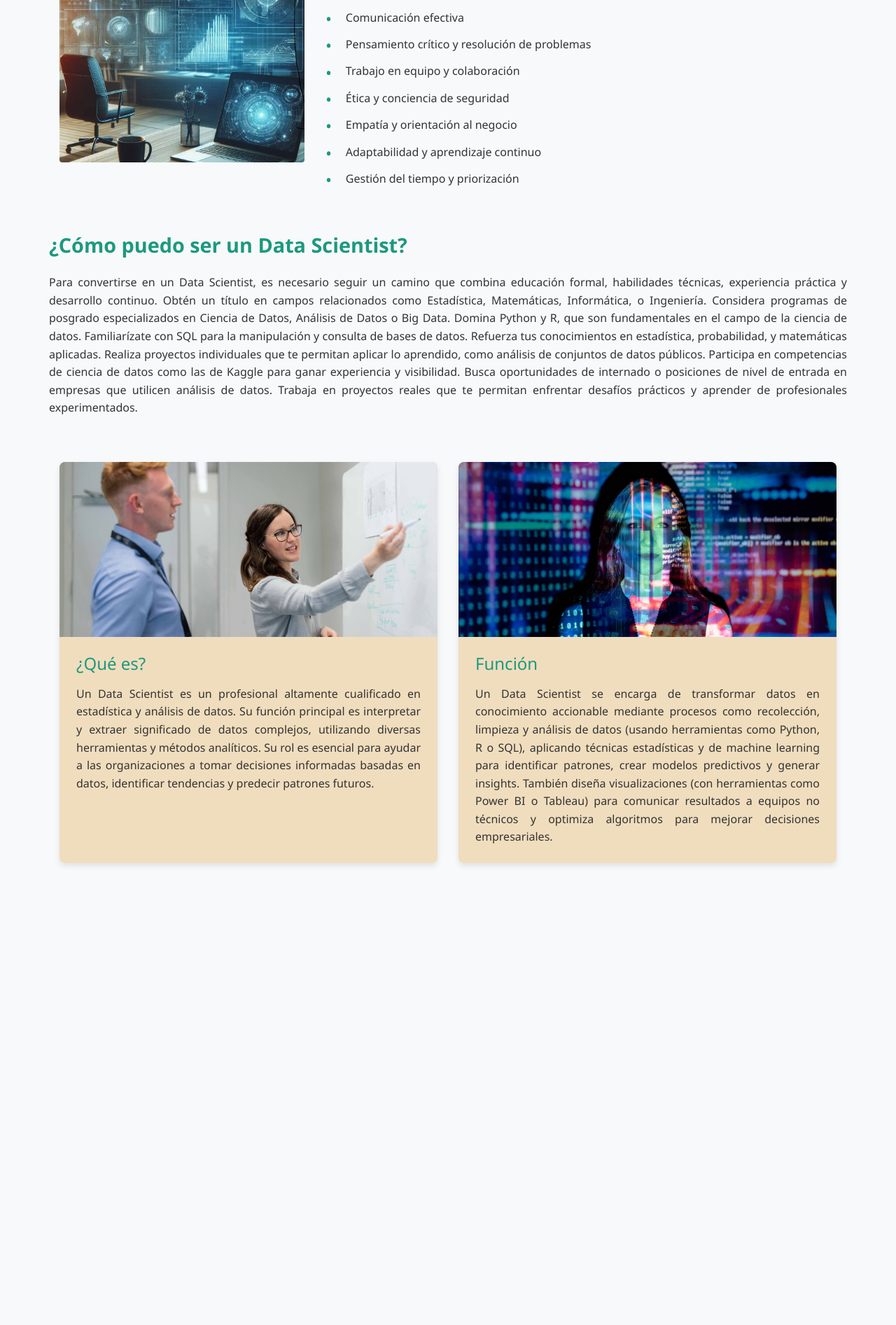
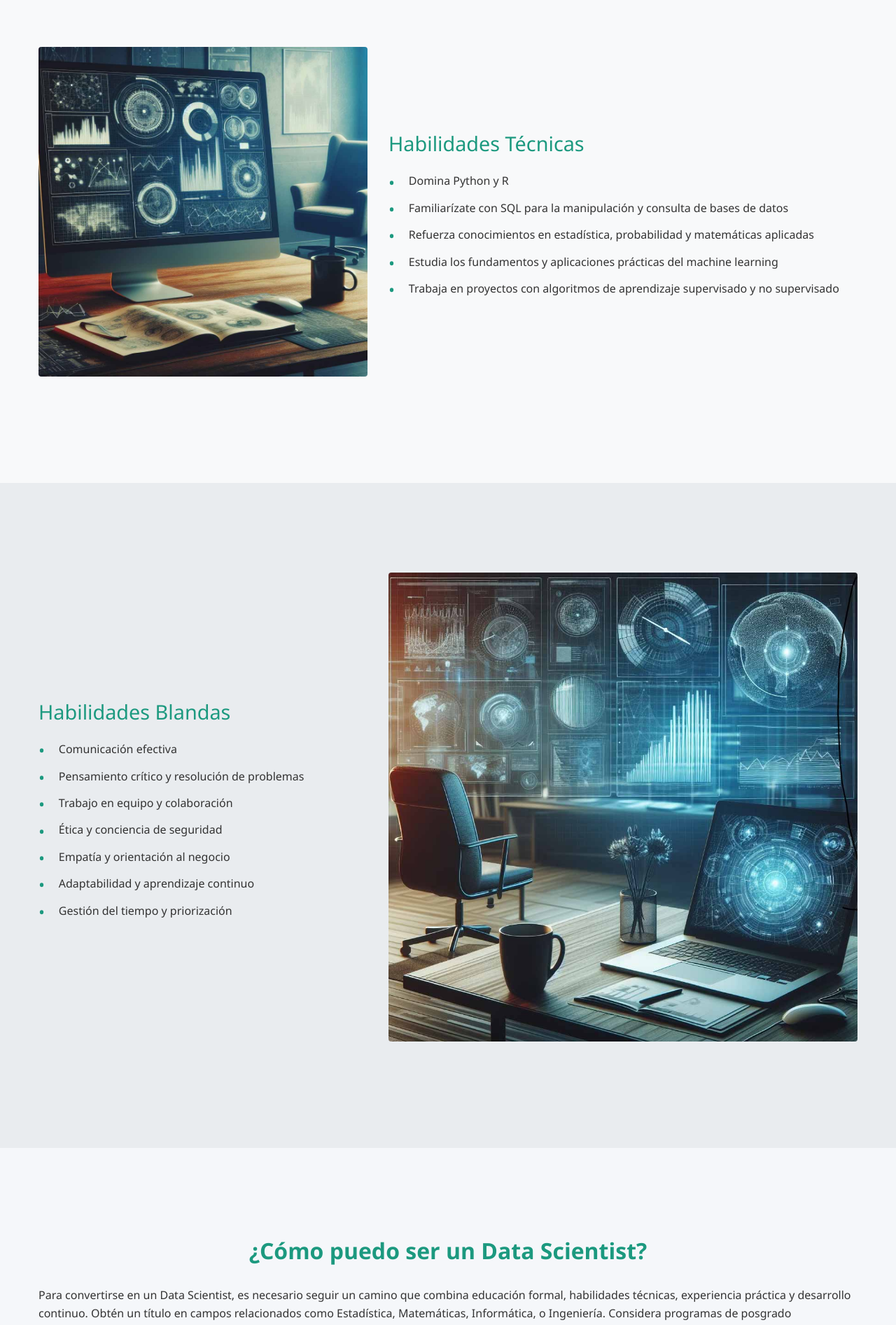
Before and after one commit to Hazielrayascalderon/examenbootsrap, a plain HTML site: page index.html in a window 1280 px wide. Shown: the part 907-2800 px from the top of the page at 70% size. Before the commit the page ends 2212 px from the top, so only its background shows below. Drawn offline with nearby package versions, Linux system fonts and the light colour scheme.

Commit message:
Update index.html

```diff
--- a/index.html
+++ b/index.html
@@ -5,32 +5,178 @@
     <meta name="viewport" content="width=device-width, initial-scale=1.0">
     <title>Data Scientist - Científico de Datos</title>
     <link rel="stylesheet" href="https://cdn.jsdelivr.net/npm/bootstrap@4.6.2/dist/css/bootstrap.min.css">
-    <link rel="stylesheet" href="css/Rayas.css">
+    <style>
+        body {
+            font-family: 'Segoe UI', Tahoma, Geneva, Verdana, sans-serif;
+            line-height: 1.6;
+            color: #333;
+            margin: 0;
+            padding: 0;
+            background-color: #f8f9fa;
+        }
+
+        .header-banner {
+            background-color: #851e25;
+            padding: 6rem 0;
+            text-align: center;
+            width: 100%;
+        }
+
+        .header-banner h1 {
+            font-weight: 700;
+            margin-bottom: 1rem;
+            color: white;
+            font-size: 3.5rem;
+        }
+
+        .header-banner h2 {
+            font-weight: 400;
+            color: white;
+            opacity: 0.9;
+            font-size: 2rem;
+        }
+
+        .content-section {
+            padding: 4rem 15px;
+            width: 100%;
+            max-width: 1200px;
+            margin: 0 auto;
+        }
+
+        .wide-section {
+            padding: 4rem 15px;
+            width: 100%;
+        }
+
+        .skill-title {
+            color: #1c997f;
+            font-size: 1.8rem;
+            margin-bottom: 1.5rem;
+        }
+
+        .skill-list {
+            list-style-type: none;
+            padding-left: 0;
+        }
+
+        .skill-list li {
+            position: relative;
+            padding-left: 1.8rem;
+            margin-bottom: 0.8rem;
+            line-height: 1.6;
+        }
+
+        .skill-list li:before {
+            content: "•";
+            color: #1c997f;
+            font-size: 1.5rem;
+            position: absolute;
+            left: 0;
+            top: -0.3rem;
+        }
+
+        .section-title {
+            color: #1c997f;
+            font-size: 2rem;
+            font-weight: 600;
+            margin-bottom: 2rem;
+            text-align: center;
+        }
+
+        .info-card {
+            background-color: #f0ddbd;
+            border-radius: 8px;
+            overflow: hidden;
+            box-shadow: 0 4px 8px rgba(0, 0, 0, 0.1);
+            height: 100%;
+            border: none;
+        }
+
+        .info-card .card-img-top {
+            width: 100%;
+            height: 250px;
+            object-fit: cover;
+            object-position: center;
+        }
+
+        .info-card .card-body {
+            padding: 2rem;
+        }
+
+        .info-card .card-title {
+            color: #1c997f;
+            font-size: 1.5rem;
+            margin-bottom: 1rem;
+        }
+
+        .img-fluid.rounded {
+            width: 100%;
+            height: 100%;
+            object-fit: cover;
+            object-position: center;
+            border-radius: 8px;
+        }
+
+        .bg-light-gray {
+            background-color: #f5f7fa;
+        }
+
+        .bg-dark-gray {
+            background-color: #e9ecef;
+        }
+
+        @media (max-width: 768px) {
+            .header-banner {
+                padding: 4rem 0;
+            }
+
+            .header-banner h1 {
+                font-size: 2.5rem;
+            }
+
+            .header-banner h2 {
+                font-size: 1.5rem;
+            }
+
+            .section-title {
+                font-size: 1.8rem;
+            }
+
+            .info-card {
+                margin-bottom: 2rem;
+            }
+        }
+    </style>
 </head>
 <body>
     <div class="container-fluid px-0">
+        <!-- Banner Principal -->
         <header class="header-banner">
-            <div class="container">
             <h1 class="display-4 text-white">Data Scientist</h1>
             <h2 class="text-white">Científico de datos</h2>
-            </div>
         </header>
 
-        <section class="container my-5">
+        <!-- Introducción -->
+        <section class="wide-section bg-light-gray">
+            <div class="content-section">
+                <h2 class="section-title">La Ciencia de Datos</h2>
                 <div class="row">
                     <div class="col-md-12">
-                    <p>La ciencia de datos es un campo interdisciplinario que combina estadística, programación y conocimiento del dominio para extraer insights valiosos de datos estructurados o no estructurados. Utiliza técnicas como machine learning, minería de datos y visualización para analizar patrones, predecir tendencias y mejorar la toma de decisiones.</p>
-                    <p>Aplicaciones comunes incluyen recomendaciones (ej. Netflix), detección de fraudes, análisis de mercado y automatización de procesos. Su ciclo incluye recolección, limpieza, modelado e interpretación de datos, requiriendo herramientas como Python, R, SQL y frameworks como TensorFlow o PyTorch. En esencia, transforma datos en conocimiento accionable.</p>
+                        <p class="lead">La ciencia de datos es un campo interdisciplinario que combina estadística, programación y conocimiento del dominio para extraer insights valiosos de datos estructurados o no estructurados.</p>
+                        <p>Utiliza técnicas como machine learning, minería de datos y visualización para analizar patrones, predecir tendencias y mejorar la toma de decisiones. Aplicaciones comunes incluyen recomendaciones (ej. Netflix), detección de fraudes, análisis de mercado y automatización de procesos. Su ciclo incluye recolección, limpieza, modelado e interpretación de datos, requiriendo herramientas como Python, R, SQL y frameworks como TensorFlow o PyTorch. En esencia, transforma datos en conocimiento accionable.</p>
+                    </div>
                 </div>
             </div>
         </section>
 
-        <section class="container my-5">
+        <!-- Habilidades Técnicas -->
+        <section class="wide-section">
+            <div class="content-section">
                 <div class="row align-items-center">
-                <div class="col-md-4 mb-4">
+                    <div class="col-lg-5 mb-4">
                         <img src="images/perfil14.jpg" class="img-fluid rounded" alt="Habilidades Técnicas">
                     </div>
-                <div class="col-md-8">
+                    <div class="col-lg-7">
                         <h3 class="skill-title">Habilidades Técnicas</h3>
                         <ul class="skill-list">
                             <li>Domina Python y R</li>
@@ -41,14 +187,17 @@
                         </ul>
                     </div>
                 </div>
+            </div>
         </section>
 
-        <section class="container my-5">
+        <!-- Habilidades Blandas -->
+        <section class="wide-section bg-dark-gray">
+            <div class="content-section">
                 <div class="row align-items-center">
-                <div class="col-md-4 mb-4">
+                    <div class="col-lg-7 order-lg-2 mb-4">
                         <img src="images/perfil12.jpg" class="img-fluid rounded" alt="Habilidades Blandas">
                     </div>
-                <div class="col-md-8">
+                    <div class="col-lg-5 order-lg-1">
                         <h3 class="skill-title">Habilidades Blandas</h3>
                         <ul class="skill-list">
                             <li>Comunicación efectiva</li>
@@ -61,21 +210,30 @@
                         </ul>
                     </div>
                 </div>
+            </div>
         </section>
 
-        <section class="container my-5 formation-section">
+        <!-- Formación -->
+        <section class="wide-section bg-light-gray">
+            <div class="content-section">
+                <h3 class="section-title">¿Cómo puedo ser un Data Scientist?</h3>
                 <div class="row">
                     <div class="col-md-12">
-                    <h3 class="section-title mb-4">¿Cómo puedo ser un Data Scientist?</h3>
-                    <p>Para convertirse en un Data Scientist, es necesario seguir un camino que combina educación formal, habilidades técnicas, experiencia práctica y desarrollo continuo. Obtén un título en campos relacionados como Estadística, Matemáticas, Informática, o Ingeniería. Considera programas de posgrado especializados en Ciencia de Datos, Análisis de Datos o Big Data. Domina Python y R, que son fundamentales en el campo de la ciencia de datos. Familiarízate con SQL para la manipulación y consulta de bases de datos. Refuerza tus conocimientos en estadística, probabilidad, y matemáticas aplicadas. Realiza proyectos individuales que te permitan aplicar lo aprendido, como análisis de conjuntos de datos públicos. Participa en competencias de ciencia de datos como las de Kaggle para ganar experiencia y visibilidad. Busca oportunidades de internado o posiciones de nivel de entrada en empresas que utilicen análisis de datos. Trabaja en proyectos reales que te permitan enfrentar desafíos prácticos y aprender de profesionales experimentados.</p>
+                        <p>Para convertirse en un Data Scientist, es necesario seguir un camino que combina educación formal, habilidades técnicas, experiencia práctica y desarrollo continuo. Obtén un título en campos relacionados como Estadística, Matemáticas, Informática, o Ingeniería. Considera programas de posgrado especializados en Ciencia de Datos, Análisis de Datos o Big Data.</p>
+                        <p>Domina Python y R, que son fundamentales en el campo de la ciencia de datos. Familiarízate con SQL para la manipulación y consulta de bases de datos. Refuerza tus conocimientos en estadística, probabilidad, y matemáticas aplicadas. Realiza proyectos individuales que te permitan aplicar lo aprendido, como análisis de conjuntos de datos públicos. Participa en competencias de ciencia de datos como las de Kaggle para ganar experiencia y visibilidad.</p>
+                        <p>Busca oportunidades de internado o posiciones de nivel de entrada en empresas que utilicen análisis de datos. Trabaja en proyectos reales que te permitan enfrentar desafíos prácticos y aprender de profesionales experimentados.</p>
+                    </div>
                 </div>
             </div>
         </section>
 
-        <section class="container my-5">
+        <!-- Tarjetas Informativas -->
+        <section class="wide-section">
+            <div class="content-section">
+                <h3 class="section-title">Conceptos Clave</h3>
                 <div class="row">
-                <div class="col-md-6 mb-4">
-                    <div class="info-card">
+                    <div class="col-lg-6 mb-4">
+                        <div class="info-card h-100">
                             <img src="images/manager2.jpg" class="card-img-top" alt="Qué es un Data Scientist">
                             <div class="card-body">
                                 <h3 class="card-title">¿Qué es?</h3>
@@ -84,12 +242,13 @@
                         </div>
                     </div>
 
-                <div class="col-md-6 mb-4">
-                    <div class="info-card">
+                    <div class="col-lg-6 mb-4">
+                        <div class="info-card h-100">
                             <img src="images/cientifico2.jpg" class="card-img-top" alt="Función del Data Scientist">
                             <div class="card-body">
                                 <h3 class="card-title">Función</h3>
                                 <p class="card-text">Un Data Scientist se encarga de transformar datos en conocimiento accionable mediante procesos como recolección, limpieza y análisis de datos (usando herramientas como Python, R o SQL), aplicando técnicas estadísticas y de machine learning para identificar patrones, crear modelos predictivos y generar insights. También diseña visualizaciones (con herramientas como Power BI o Tableau) para comunicar resultados a equipos no técnicos y optimiza algoritmos para mejorar decisiones empresariales.</p>
+                            </div>
                         </div>
                     </div>
                 </div>
```
Lines whose indentation alone changed are shown as unchanged.
